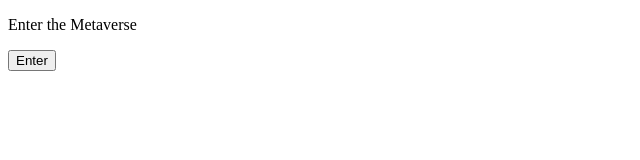
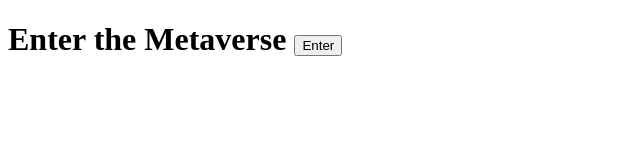
Before and after one commit to acciojob/enter-metaverse-SaikiranThalloju, a website: page main.html in a window 1280 px wide. Shown: the whole page, without its empty margins (0-640 px from the left). Drawn offline with Linux system fonts and the light colour scheme.

Commit message:
created a submission

```diff
--- a/main.html
+++ b/main.html
@@ -6,7 +6,7 @@
     <title>Metaverse Example</title>
 </head>
 <body>
-    <p id="status">Enter the Metaverse</p>
+    <p id="status"><h1>Enter the Metaverse</h1</p>
     <button id="enterBtn">Enter</button>
 
     <h1 id="result"></h1>
```
